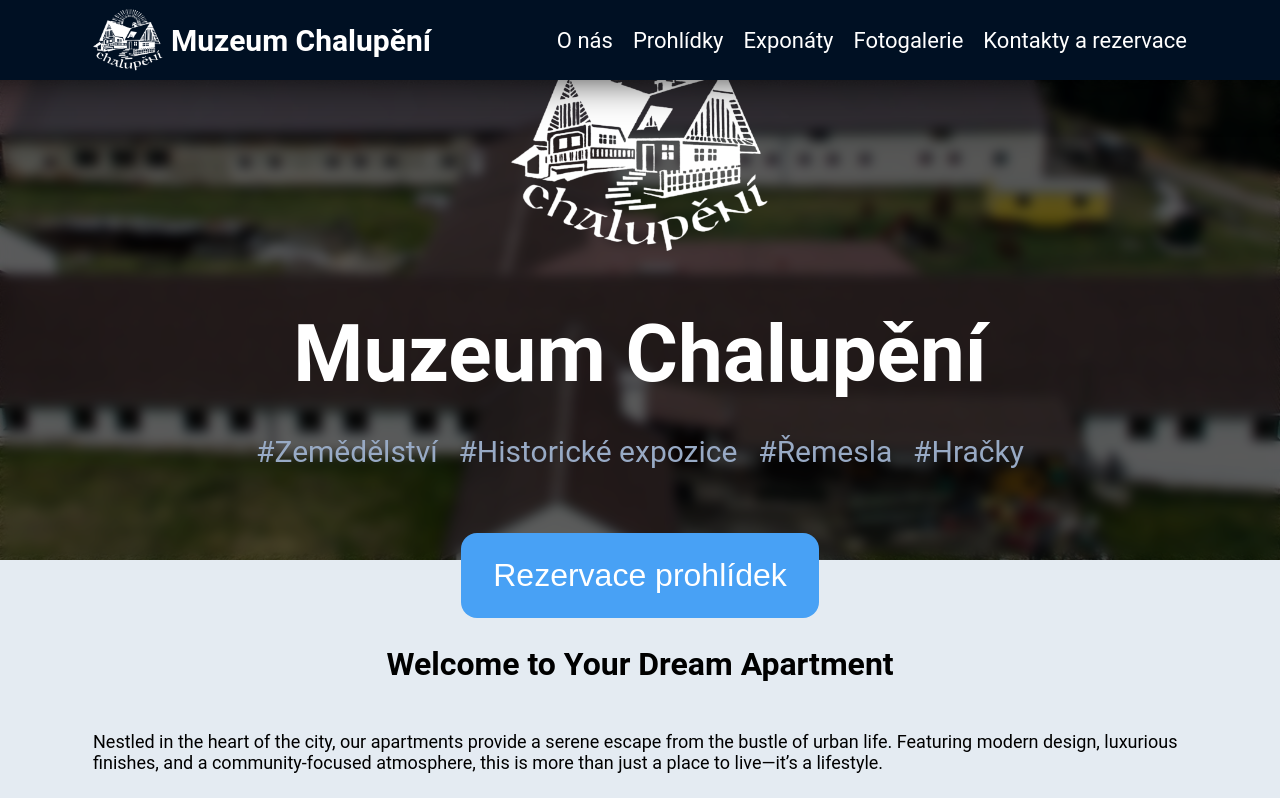
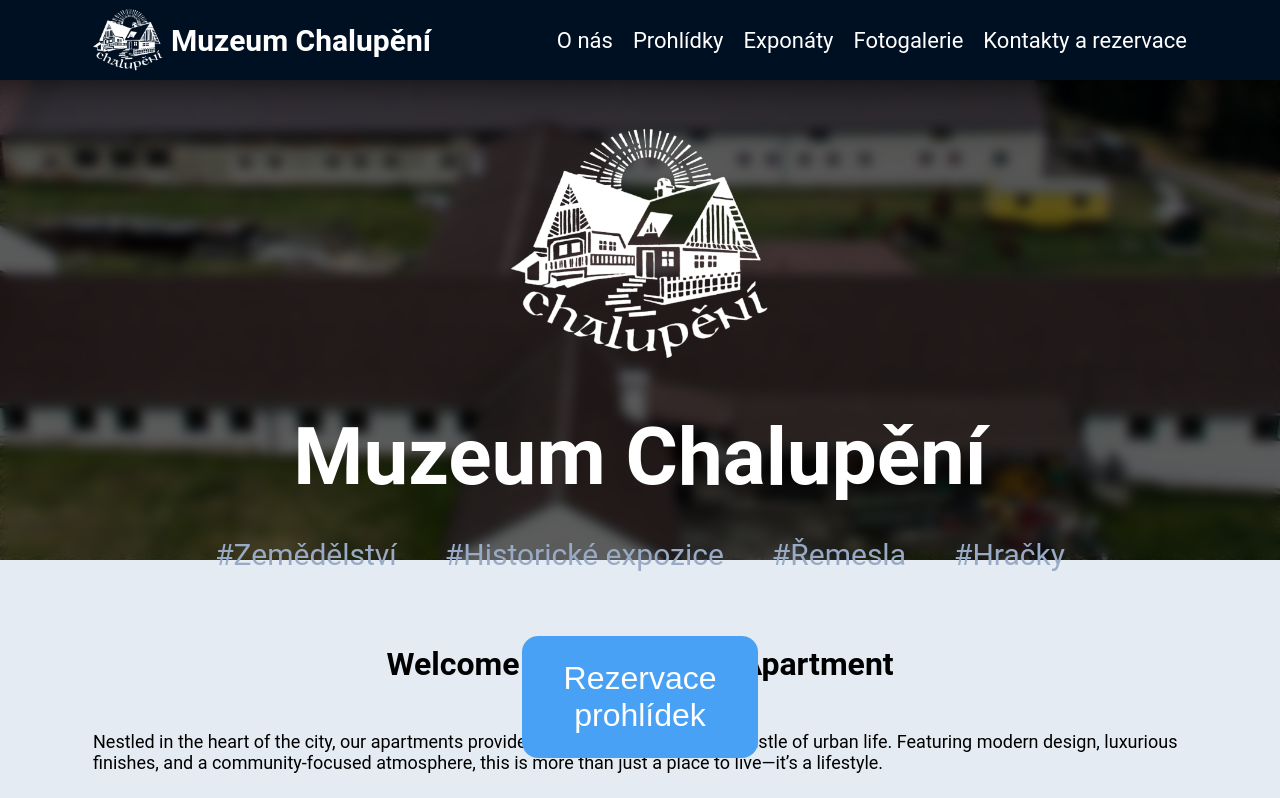
Before and after one commit to David56749749/muzeum-radec, a Next.js app: page / in a window 1280 px wide. Shown: the top 798 px of the page. Built offline with nearby package versions, Linux system fonts and the light colour scheme.

Commit message:
main banner content edit

```diff
--- a/src/Styles/Components/landing/main_banner.module.css
+++ b/src/Styles/Components/landing/main_banner.module.css
@@ -10,6 +10,7 @@
     background-image: url('/main/landing/main-banner.jpg');
     color: var(--color-white);
     text-align: center;
+    padding: var(--padding-xxl);
 }
 
 .overlay {
@@ -23,7 +24,12 @@
 }
 
 .content {
-    width: 60%;
+    height: 100%;
+    width: 100%;
+    display: flex;
+    flex-direction: column;
+    justify-content: space-between;
+    align-items: center;
     position: relative;
     z-index: 2;
 }
@@ -42,7 +48,9 @@
 
 .subtitle {
     display: flex;
-    justify-content: space-between;
+    justify-content: center;
+    gap: var(--spacing-xxl);
+    width: 100%;
     font-size: var(--font-size-xl-2);
     margin-bottom: var(--margin-xxxl);
     color: var(--color-secondary-light);
@@ -57,6 +65,7 @@
     border-radius: var(--border-radius-lg);
     cursor: pointer;
     transition: background-color 0.3s ease;
+    width: 20%;
 }
 
 .ctaButton:hover {
```
